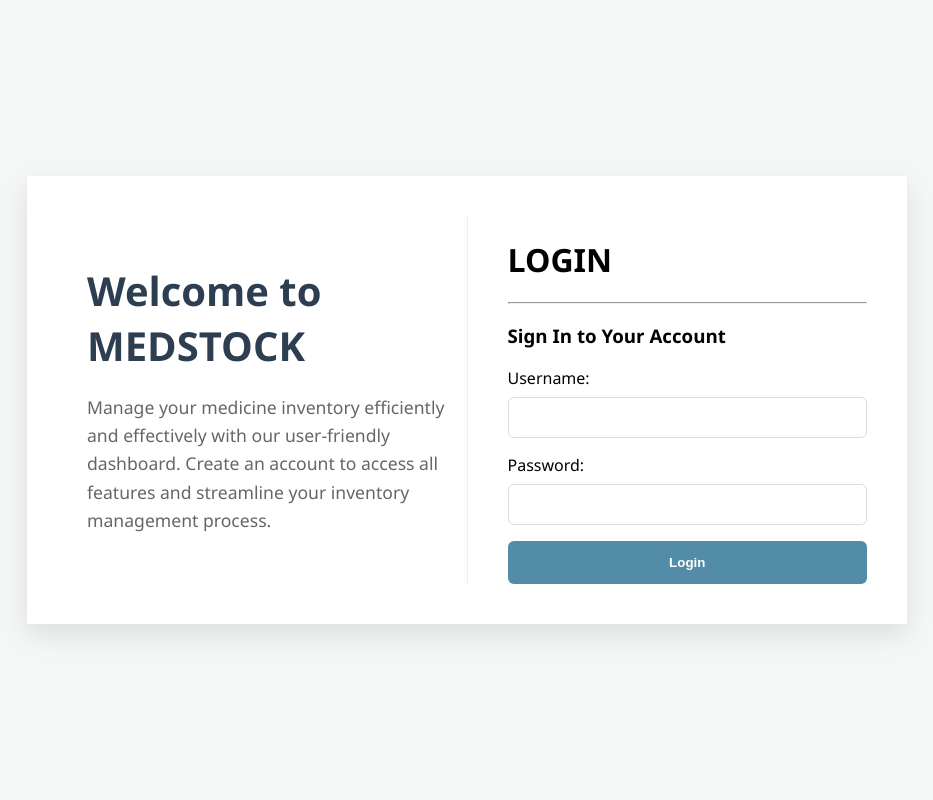
After one commit to fadriquelannoel28-lgtm/adbms-project, a Flask app: page /login in a window 1280 px wide. The commit adds this page. Shown: the whole page, without its empty margins (173-1106 px from the left). Run offline with Flask 3, Linux system fonts and the light colour scheme.

Commit message:
added user login not yet complete

```diff
--- a/app.py
+++ b/app.py
@@ -1,34 +1,114 @@
-from flask import Flask, redirect, render_template
+from flask import Flask, redirect, render_template, request, url_for, session
+from werkzeug.security import generate_password_hash, check_password_hash
+from flask_sqlalchemy import SQLAlchemy
+from models import User, db
+from functools import wraps
+
+app = Flask(__name__)
 
 
-app = Flask(__name__)
+app.config['SQLALCHEMY_DATABASE_URI'] = 'mysql+pymysql://root:Admin123@127.0.0.1:3306/medstock'
+app.config['SQLALCHEMY_TRACK_MODIFICATIONS'] = False
+app.secret_key = 'medsave_key'
+
+db.init_app(app)
+
+def login_required(f):
+    @wraps(f)
+    def decorated_function(*args, **kwargs):
+        if 'user_id' not in session:
+            return redirect(url_for('login'))
+        return f(*args, **kwargs)
+    return decorated_function
 
 @app.route('/')
 def index():
     return redirect('/Dashboard')
-@app.route('/Dashboard')
-def dashboard():
-    return render_template('index.html', page_title='Dashboard')
 
-@app.route('/Inventory-Management')
-def inventory_management():
-    return render_template('minventory.html', page_title='Inventory Management')
+# ------------------------------------------------------------------------------------------------------------------
+@app.route('/Dashboard/user-<int:user_id>/<name>')
+@login_required
+def dashboard(user_id, name): # Add these here
+    return render_template('index.html', page_title='Dashboard', u_id=user_id, u_name=name)
 
-@app.route('/Stock-Monitoring')
-def stock_monitoring():
-    return render_template('smonitoring.html', page_title='Stock Monitoring')
+# ------------------------------------------------------------------------------------------------------------------
+@app.route('/Inventory-Management/user-<int:user_id>/<name>')
+@login_required
+def inventory_management(user_id, name):
+    return render_template('minventory.html', page_title='Inventory Management', u_id=user_id, u_name=name)
 
-@app.route('/Ordering-System')
-def ordering_system():
-    return render_template('orderings.html', page_title='Ordering System')
+# ------------------------------------------------------------------------------------------------------------------
+@app.route('/Stock-Monitoring/user-<int:user_id>/<name>')
+@login_required
+def stock_monitoring(user_id, name):
+    return render_template('smonitoring.html', page_title='Stock Monitoring', u_id=user_id, u_name=name)
 
-@app.route('/Reports')
-def reports():
-    return render_template('reports.html', page_title='Reports')
+# ------------------------------------------------------------------------------------------------------------------
+@app.route('/Ordering-System/user-<int:user_id>/<name>')
+@login_required
+def ordering_system(user_id, name):
+    return render_template('orderings.html', page_title='Ordering System', u_id=user_id, u_name=name)
 
-@app.route('/User-Access')
-def user_access():
-    return render_template('user.html', page_title='User Access')
+# ------------------------------------------------------------------------------------------------------------------
+@app.route('/Reports/user-<int:user_id>/<name>')
+@login_required
+def reports(user_id, name):
+    return render_template('reports.html', page_title='Reports', u_id=user_id, u_name=name)
+
+# ------------------------------------------------------------------------------------------------------------------
+@app.route('/User-Access/user-<int:user_id>/<name>')
+@login_required
+def user_access(user_id, name):
+    return render_template('user.html', page_title='User Access', u_id=user_id, u_name=name)
+
+# ------------------------------------------------------------------------------------------------------------------
+@app.route('/register', methods=['GET', 'POST'])
+def register():
+    if request.method == 'POST':
+        new_user = User(
+            first_name = request.form.get('firstname'),
+            last_name = request.form.get('lastname'),
+            email = request.form.get('email'),
+            username = request.form.get('username'),
+            password_hash = generate_password_hash(request.form.get('password'))
+        )
+        try:
+            db.session.add(new_user)
+            db.session.commit()
+            return redirect(url_for('login'))
+        except Exception as e:
+            db.session.rollback()
+            return f"Error: {str(e)}"
+
+    return render_template('register.html')
+
+# ------------------------------------------------------------------------------------------------------------------
+@app.route('/login', methods=['GET', 'POST'])
+def login():
+    if request.method == 'POST':
+        u_name = request.form.get('username')
+        u_pass = request.form.get('password')
+
+        user = User.query.filter_by(username=u_name).first()
+
+        if user and check_password_hash(user.password_hash, u_pass):
+
+            session['user_id'] = user.id
+            session['username'] = user.username
+
+            return redirect(url_for('dashboard', user_id=user.id, name=user.username))
+
+        return "Invalid Username or Password"
+
+    return render_template('login.html')
+
+# ------------------------------------------------------------------------------------------------------------------
+@app.route('/logout')
+def logout():
+    session.clear()
+    return redirect(url_for('login'))
 
 if __name__ == '__main__':
+    with app.app_context():
+        db.create_all()
     app.run(debug=True)
--- /dev/null
+++ b/static/css/useraccount.css
@@ -0,0 +1,81 @@
+
+body {
+    display: flex;
+    justify-content: center;
+    align-items: center;
+    min-height: 100vh;
+
+    margin: 0;
+    background-color: #f4f7f6;
+    font-family: 'Segoe UI', Tahoma, Geneva, Verdana, sans-serif;
+}
+
+.parent-container {
+    background-color: white;
+    padding: 40px;
+    box-shadow: 0 10px 25px rgba(0, 0, 0, 0.1);
+    width: 800px;
+    display: flex;
+    align-items: flex-start;
+}
+
+.left-container {
+    flex: 1;
+    padding: 20px;
+
+}
+
+.right-container {
+    flex: 1;
+    padding-left: 40px;
+    border-left: 1px solid #eee;
+}
+
+.left-container h1 {
+    color: #2c3e50;
+    font-size: 2.5rem;
+    margin-bottom: 20px;
+}
+
+.left-container p {
+    color: #666;
+    line-height: 1.6;
+    font-size: 1.1rem;
+}
+
+
+input {
+    width: 100%;
+    padding: 12px;
+    margin: 8px 0 16px 0;
+    border: 1px solid #ddd;
+    border-radius: 6px;
+    display: block;
+    box-sizing: border-box;
+}
+
+button {
+    width: 100%;
+    padding: 14px;
+    background-color: #528ca6;
+    color: white;
+    border: none;
+    border-radius: 6px;
+    cursor: pointer;
+    font-weight: bold;
+}
+
+.name-section {
+    display: flex;
+    gap: 15px;
+    margin-bottom: 10px;
+}
+
+.name-section > div {
+    flex: 1;
+}
+
+.name-section input {
+    width: 100%;
+    box-sizing: border-box;
+}
--- /dev/null
+++ b/templates/login.html
@@ -0,0 +1,36 @@
+<!DOCTYPE html>
+<html lang="en">
+<head>
+    <meta charset="UTF-8">
+    <title>Medicine Dashboard</title>
+    <link rel="stylesheet" href="{{ url_for('static', filename='css/useraccount.css') }}">
+    <link rel="stylesheet" href="https://cdnjs.cloudflare.com/ajax/libs/font-awesome/6.5.1/css/all.min.css">
+</head>
+<body>
+<div class="parent-container">
+
+    <div class="left-container">
+        <h1>Welcome to MEDSTOCK</h1>
+        <p>Manage your medicine inventory efficiently and effectively with our user-friendly dashboard. Create an account to access all features and streamline your inventory management process.</p>
+    </div>
+
+    <div class="right-container">
+        <form action="/login" method="POST">
+            <h1>LOGIN</h1>
+            <hr>
+            <h3>Sign In to Your Account</h3>
+
+            <label for="username">Username:</label>
+            <input type="text" id="username" name="username" required>
+
+            <label for="password">Password:</label>
+            <input type="password" id="password" name="password" required>
+
+            <button type="submit">Login</button>
+        </form>
+    </div>
+
+</div>
+
+</body>
+</html>
```
Also changed, not shown: db_connection.py (deleted, +0 -31 lines), models.py (added, +12 -0 lines), templates/index.html (+6 -6 lines), templates/register.html (added, +45 -0 lines).
